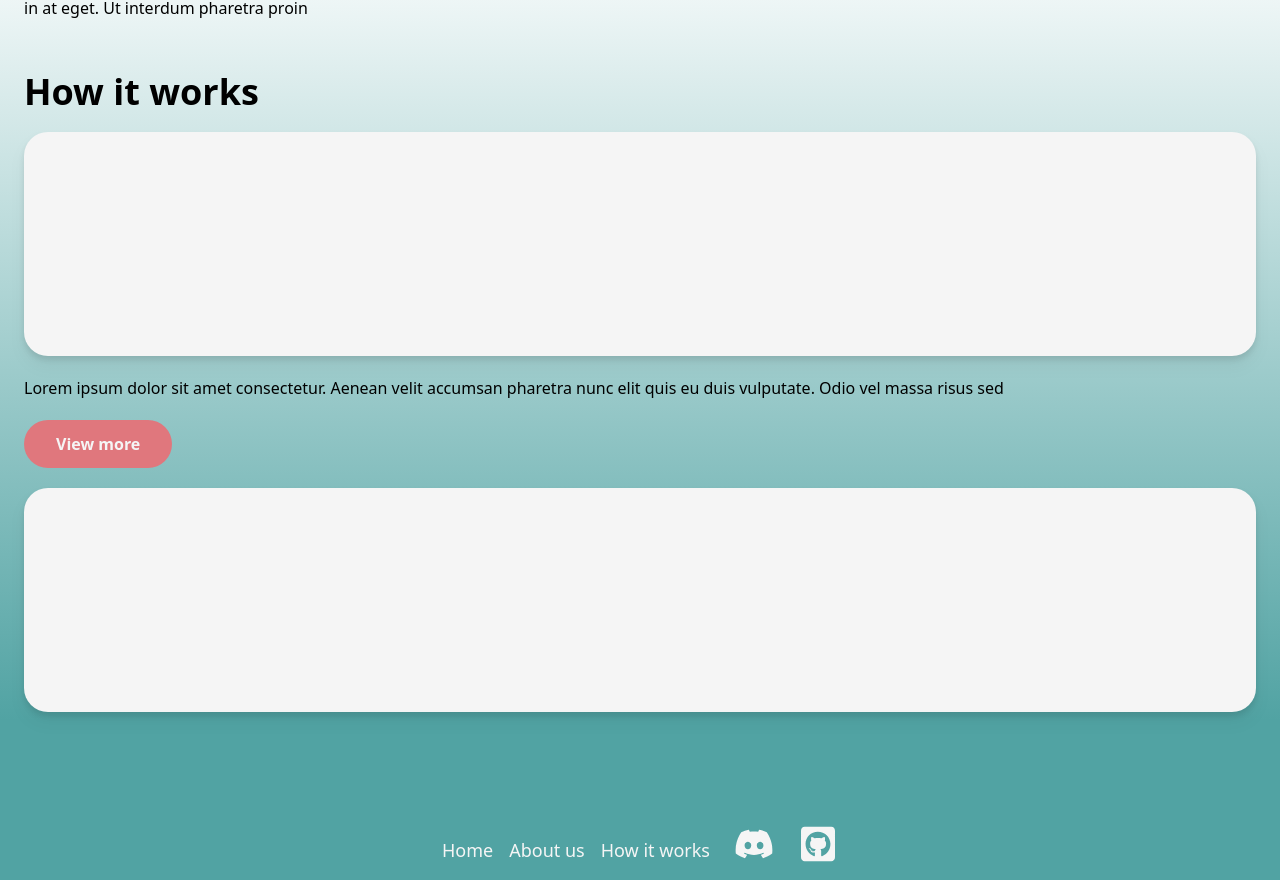
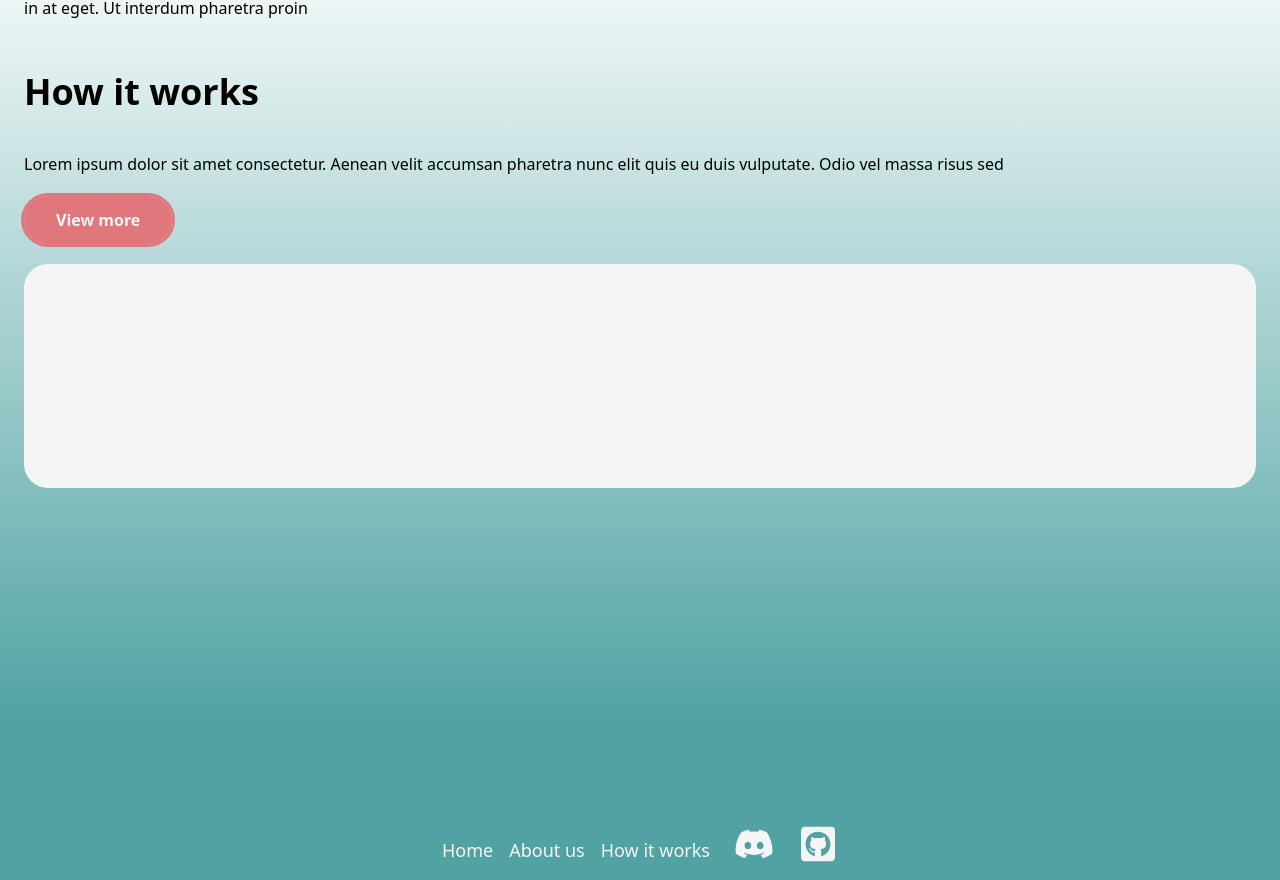
Before and after one commit to Adishumla/Waterworks, a Next.js app: page / in a window 1280 px wide. Shown: the part 936-1816 px from the top of the page. Built offline with nearby package versions, Linux system fonts and the light colour scheme.

Commit message:
some styling and example graph prep

```diff
--- a/src/app/page.tsx
+++ b/src/app/page.tsx
@@ -1,23 +1,33 @@
 import Hero from '@/components/Home/Hero';
-import Link from "next/link";
-
-
+import Link from 'next/link';
+import { Bar } from 'react-chartjs-2';
 export default function Home() {
 	return (
 		<>
 			<Hero />
-			<main className='bg-gradient-to-b from-white to-atlantic min-h-screen px-6'>
+			<main className='bg-gradient-to-b from-white to-atlantic min-h-screen px-6 pb-8'>
 				<section className='flex flex-col gap-3 mt-14'>
 					<h2 className='text-4xl font-bold text-abyss'>About us</h2>
-					<p className='text-abyss'>Lorem ipsum dolor sit amet consectetur. Aenean velit accumsan pharetra nunc elit quis eu duis vulputate. Odio vel massa risus sed. Viverra tincidunt pretium amet in at eget. Ut interdum pharetra proin</p>
+					<p className='text-abyss'>
+						Lorem ipsum dolor sit amet consectetur. Aenean velit accumsan pharetra nunc elit quis eu duis vulputate.
+						Odio vel massa risus sed. Viverra tincidunt pretium amet in at eget. Ut interdum pharetra proin
+					</p>
 				</section>
 
 				<section className='flex flex-col gap-5 mt-14'>
 					<h2 className='text-4xl font-bold text-abyss -mt-1'>How it works</h2>
-					<div className='w-full h-56 bg-salt rounded-3xl drop-shadow-lg'></div>
-					<p className='text-abyss'>Lorem ipsum dolor sit amet consectetur. Aenean velit accumsan pharetra nunc elit quis eu duis vulputate. Odio vel massa risus sed</p>
-					<Link className='bg-baltic text-salt font-bold px-8 py-3 w-fit rounded-3xl self-center md:self-start' href="#">View more</Link>
-					<div className='w-full h-56 bg-salt rounded-3xl drop-shadow-lg'></div>
+					<div className='w-full h-full bg-salt rounded-3xl drop-shadow-mg'>{/* <ExampleGraphOne /> */}</div>
+					<p className='text-abyss'>
+						Lorem ipsum dolor sit amet consectetur. Aenean velit accumsan pharetra nunc elit quis eu duis vulputate.
+						Odio vel massa risus sed
+					</p>
+					<Link
+						className='bg-baltic text-salt outline outline-[3px] outline-baltic font-bold px-8 py-3 w-fit rounded-3xl self-center md:self-start hover:bg-baltic/[.85] hover:outline-baltic/[.85] active:bg-baltic/[0]'
+						href='/data'
+					>
+						View more
+					</Link>
+					<div className='w-full h-56 bg-salt rounded-3xl drop-shadow-mg'>{/* <ExampleGraphTwo /> */}</div>
 				</section>
 			</main>
 		</>
--- a/src/components/Footer.tsx
+++ b/src/components/Footer.tsx
@@ -3,7 +3,7 @@ import Image from 'next/image';
 
 export default function Footer() {
 	return (
-		<footer className='bg-atlantic w-screen h-40 flex flex-row justify-between md:justify-center gap-6 items-end px-6 py-4'>
+		<footer className='bg-atlantic w-screen h-40 flex flex-row justify-between md:justify-center gap-6 items-end px-6 pb-4'>
 			<ul className='text-salt flex flex-col gap-4 md:flex-row'>
 				<li className='text-lg'>
 					<Link href='/'>Home</Link>
@@ -17,12 +17,12 @@ export default function Footer() {
 			</ul>
 			<ul className='flex flex-row justify-center gap-6'>
 				<li className='w-10 h-10'>
-					<Link href='https://discord.com' >
+					<Link href='https://discord.com'>
 						<Image src='/discord.svg' alt='discord logo' width={100} height={100} className='w-10 h-10' />
 					</Link>
 				</li>
 				<li className='w-10 h-10'>
-					<Link href='https://github.com/Adishumla/Waterworks' >
+					<Link href='https://github.com/Adishumla/Waterworks'>
 						<Image src='/github.svg' alt='github logo' width={100} height={100} className='w-10 h-10' />
 					</Link>
 				</li>
```
